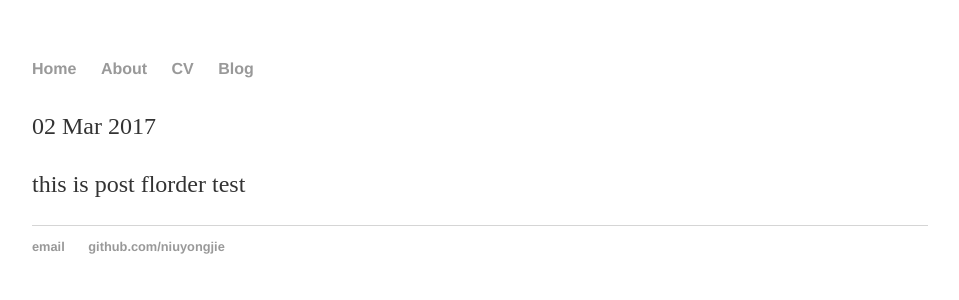
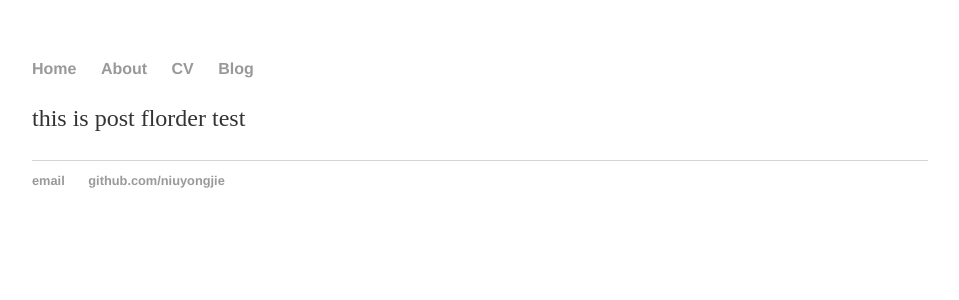
Before and after one commit to niuyongjie/niuyongjie.github.io, a Jekyll site: the page built from _posts/2017-03-02-niuyongjie-site-launched.md, in a window 1280 px wide. Shown: the top 300 px of the page, without its empty margins (160-1119 px from the left). Built offline with Jekyll 4.4.1, drawn with Linux system fonts in a browser that asks for light colours.

Commit message:
modify posts file

```diff
--- a/_posts/2017-03-02-niuyongjie-site-launched.md
+++ b/_posts/2017-03-02-niuyongjie-site-launched.md
@@ -1,7 +1,7 @@
 ---
-layout: post
-title: "niuyongjie site"
-date: 2017-03-02
+layout: default
+title: niuyongjie blog
 ---
 
+
 this is post florder test
```
